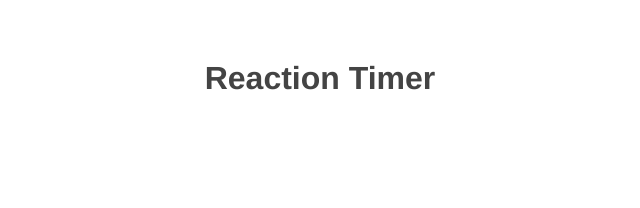
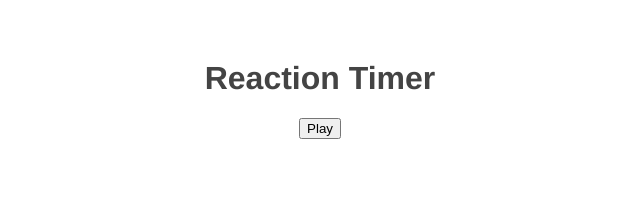
Before and after one commit to jacques-navarro/reaction-timer, a Vue app: page / in a window 1280 px wide. Shown: the top 208 px of the page, without its empty margins (320-960 px from the left). Built offline with nearby package versions, Linux system fonts and the light colour scheme.

Commit message:
Add delay function

```diff
--- a/src/App.vue
+++ b/src/App.vue
@@ -1,14 +1,28 @@
 <template>
   <h1>Reaction Timer</h1>
+  <button @click="start">Play</button>
 </template>
 
 <script>
 export default {
-  name: 'App',
-  components: {
+  name: "App",
+  components: {},
 
-  }
-}
+  data() {
+    return {
+      isPlaying: false,
+      delay: null,
+    };
+  },
+
+  methods: {
+    start() {
+      this.delay = Math.floor(Math.random() * 5000) + 2000
+      this.isPlaying = true
+      console.log(`Delay: ${this.delay}`)
+    },
+  },
+};
 </script>
 
 <style>
```
